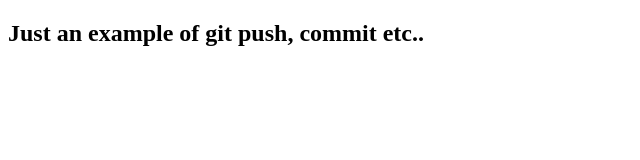
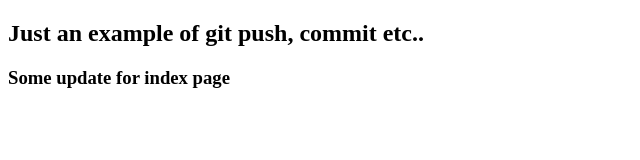
Before and after one commit to hurturkiye/demo-repo2, a plain HTML site: page index.html in a window 1280 px wide. Shown: the whole page, without its empty margins (0-640 px from the left). Drawn offline with Linux system fonts and the light colour scheme.

Commit message:
updated index.html

```diff
--- a/index.html
+++ b/index.html
@@ -8,5 +8,6 @@
 </head>
 <body>
     <h2>Just an example of git push, commit etc..</h2>
+    <h3>Some update for index page</h3>
 </body>
 </html>
```
